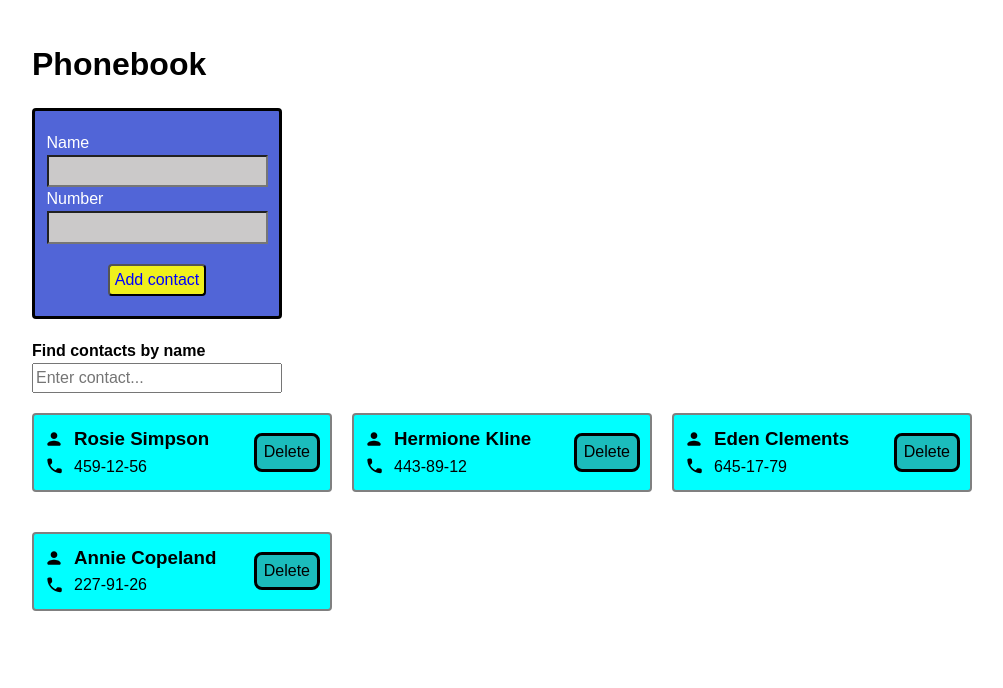
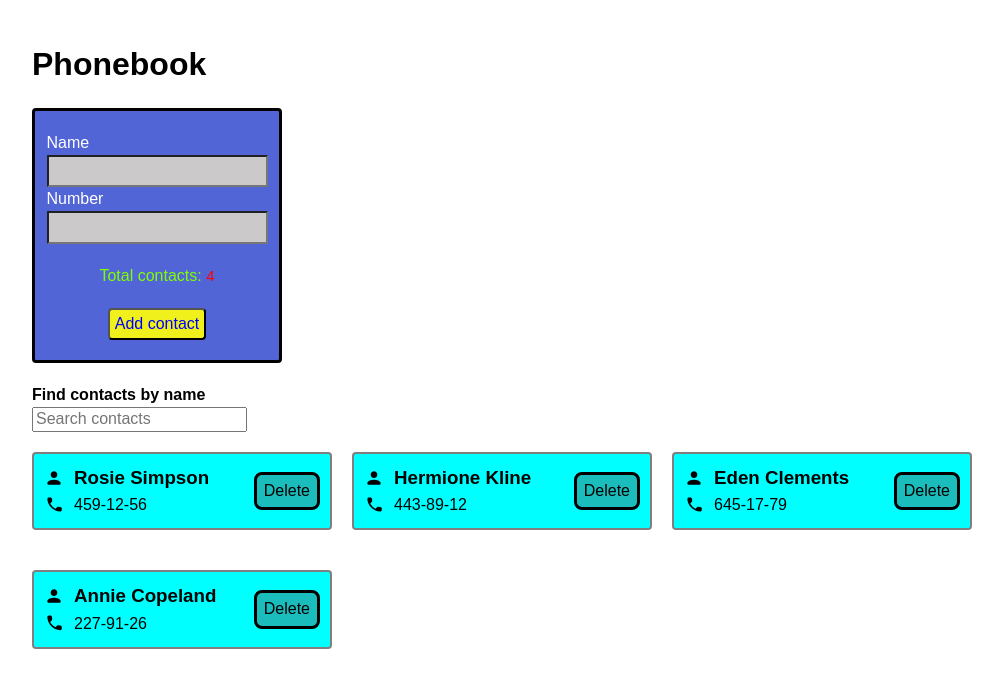
Before and after one commit to EduasdVenidiktov/goit-react-hw-06, a React (Vite) app: page / in a window 1280 px wide. Shown: the top 688 px of the page, without its empty margins (8-1011 px from the left). Built offline with nearby package versions, Linux system fonts and the light colour scheme.

Commit message:
To indentify errors

```diff
--- a/package.json
+++ b/package.json
@@ -12,6 +12,7 @@
   "dependencies": {
     "@reduxjs/toolkit": "^2.2.3",
     "formik": "^2.4.5",
+    "immer": "^10.0.4",
     "modern-normalize": "^2.0.0",
     "nanoid": "^5.0.7",
     "react": "^18.2.0",
--- a/src/components/ContactForm/ContactForm.jsx
+++ b/src/components/ContactForm/ContactForm.jsx
@@ -6,6 +6,7 @@ import * as Yup from "yup"; //імпорт бібліотеки валідаці
 import { nanoid } from "nanoid";
 import { addContact } from "../../redux/contactsSlice.js";
 import { useDispatch } from "react-redux";
+import CounterContacts from "../Counter/Counter.jsx";
 
 const initialValues = {
   Name: "",
@@ -55,7 +56,6 @@ const ContactForm = () => {
           />
           <ErrorMessage name="Name" component="p" className={css.errorMess} />
         </div>
-
         <div>
           <label htmlFor={numberFieldId}>Number</label>
           <Field
@@ -66,6 +66,7 @@ const ContactForm = () => {
           />
           <ErrorMessage name="Number" component="p" className={css.errorMess} />
         </div>
+        <CounterContacts />
         <button className={css.btnAdd} type="submit">
           Add contact
         </button>
--- a/src/components/ContactList/ContactList.jsx
+++ b/src/components/ContactList/ContactList.jsx
@@ -1,18 +1,20 @@
 import { useSelector } from "react-redux";
 import css from "./ContactList.module.css";
 import Contact from "../Contact/Contact";
-import { selectNameFilter } from "../../redux/filtersSlice";
+import { selectContacts } from "../../redux/contactsSlice";
 
-export default function ContactList({ onDelete }) {
-  const filteredContacts = useSelector(selectNameFilter);
+export default function ContactList() {
+  const filteredContacts = useSelector(selectContacts); //отримав список контактів з contactsSlice(з Redux)
 
   return (
+    <div>
       <ul className={css.contactList}>
         {filteredContacts.map((contact) => (
           <li key={contact.id}>
-          <Contact data={contact} onDelete={onDelete} />
+            <Contact data={contact} />
           </li>
         ))}
       </ul>
+    </div>
   );
 }
--- /dev/null
+++ b/src/components/Counter/Counter.jsx
@@ -0,0 +1,17 @@
+import { useSelector } from "react-redux";
+import css from "./Counter.module.css";
+
+const CounterContacts = () => {
+  const contacts = useSelector((state) => state.contacts.items);
+  const count = contacts.length;
+
+  return (
+    <div className={css.text}>
+      <p>
+        Total contacts: <span className={css.number}>{count}</span>
+      </p>
+    </div>
+  );
+};
+
+export default CounterContacts;
--- /dev/null
+++ b/src/components/Counter/Counter.module.css
@@ -0,0 +1,8 @@
+.text {
+  margin-top: 20px;
+  color: chartreuse;
+}
+.number {
+  color: red;
+  font-size: 15px;
+}
--- a/src/components/SearchBox/SearchBox.jsx
+++ b/src/components/SearchBox/SearchBox.jsx
@@ -1,15 +1,66 @@
-import { useDispatch } from "react-redux";
+// import { useState } from "react";
+// import { useDispatch, useSelector } from "react-redux";
+// import { setStatusFilter } from "../../redux/filtersSlice";
+// import css from "./SearchBox.module.css";
+
+// export default function SearchBox() {
+//   const dispatch = useDispatch();
+
+//   // Локальное состояние для хранения введенного текста поиска
+//   const [searchTerm, setSearchTerm] = useState("");
+
+//   // Получаем список всех контактов из Redux store
+//   const allContacts = useSelector((state) => state.contacts.contacts);
+
+//   console.log(allContacts);
+
+//   // Фильтруем контакты на основе введенного поискового запроса
+//   const filteredContacts = allContacts.filter((contact) =>
+//     contact.name.toLowerCase().includes(searchTerm.toLowerCase())
+//   );
+
+//   // Обработчик изменения ввода
+//   const handleInputChange = (event) => {
+//     const value = event.target.value;
+//     setSearchTerm(value); // Обновляем локальное состояние
+//     dispatch(setStatusFilter(value)); // Отправляем значение в Redux store
+//   };
+
+//   return (
+//     <div>
+//       <p className={css.label}>Find contacts by name</p>
+//       <input
+//         type="text"
+//         placeholder="Search contacts"
+//         value={searchTerm}
+//         onChange={handleInputChange}
+//       />
+//       {/* Отображаем карточки контактов, соответствующие введенному поисковому запросу */}
+//       <div className={css.contactsContainer}>
+//         {filteredContacts.map((contact) => (
+//           <div key={contact.id} className={css.contactCard}>
+//             <h3>{contact.name}</h3>
+//             <p>{contact.email}</p>
+//             {/* Добавьте другие поля контакта, которые вы хотите отобразить */}
+//           </div>
+//         ))}
+//       </div>
+//     </div>
+//   );
+// }
+
+//===========================================
+
+import { useDispatch, useSelector } from "react-redux";
 import { setStatusFilter } from "../../redux/filtersSlice";
 import css from "./SearchBox.module.css";
-import { useState } from "react";
 
 export default function SearchBox() {
-  const [inputValue, setInputValue] = useState("");
   const dispatch = useDispatch();
 
+  const searchContact = useSelector((state) => state.filters.statusFilter);
   const handleInputChange = (event) => {
     const value = event.target.value;
-    setInputValue(value);
     dispatch(setStatusFilter(value));
   };
 
@@ -17,11 +68,10 @@ export default function SearchBox() {
     <div>
       <p className={css.label}>Find contacts by name</p>
       <input
-        className={css.inputArea}
         type="text"
-        value={inputValue}
+        placeholder="Search contacts"
+        value={searchContact}
         onChange={handleInputChange}
-        placeholder="Enter contact..."
       />
     </div>
   );
--- a/src/redux/contactsSlice.js
+++ b/src/redux/contactsSlice.js
@@ -1,11 +1,4 @@
 import { createSlice } from "@reduxjs/toolkit";
-import { persistReducer } from "redux-persist";
-import storage from "redux-persist/lib/storage";
-
-const contactsPersistConfig = {
-  key: "contacts",
-  storage,
-};
 
 const contactsSlice = createSlice({
   name: "contacts",
@@ -27,13 +20,7 @@ const contactsSlice = createSlice({
   },
 });
 
-const persistedReducer = persistReducer(
-  contactsPersistConfig,
-  contactsSlice.reducer
-);
+export const { addContact, deleteContact } = contactsSlice.actions;
+export const selectContacts = (state) => state.contacts.items; //отримуємо списко контактів з Redux
 
-export const { addContact, deleteContact } = contactsSlice.actions;
-export const selectContacts = (state) => state.contacts.items;
-
-// Тепер експортуємо persistedReducer
-export default persistedReducer;
+export default contactsSlice.reducer;
--- a/src/redux/filtersSlice.js
+++ b/src/redux/filtersSlice.js
@@ -4,15 +4,15 @@ import { selectContacts } from "./contactsSlice";
 const filtersSlice = createSlice({
   name: "filters",
   initialState: {
-    searchTerm: "",
+    searchContact: "",
   },
   reducers: {
     setStatusFilter(state, action) {
-      state.searchTerm = action.payload;
+      state.searchContact = action.payload;
     },
     changeFilter(state, action) {
       // Додаємо поле changeFilter
-      state.searchTerm = action.payload;
+      state.searchContact = action.payload;
     },
   },
 });
@@ -20,11 +20,11 @@ const filtersSlice = createSlice({
 export const { setStatusFilter, changeFilter } = filtersSlice.actions;
 
 export const selectNameFilter = (state) => {
-  const searchTerm = state.filters.searchTerm.toLowerCase();
+  const searchContact = state.filters.searchContact.toLowerCase();
   const contacts = selectContacts(state); // Використання селектора для отриманя списку контактів
 
   return contacts.filter((contact) =>
-    contact.name.toLowerCase().includes(searchTerm)
+    contact.name.toLowerCase().includes(searchContact)
   );
 };
 
```
Also changed, not shown: 1 other file (tests, documents, lock files or other folders). Lines whose indentation alone changed are shown as unchanged.
